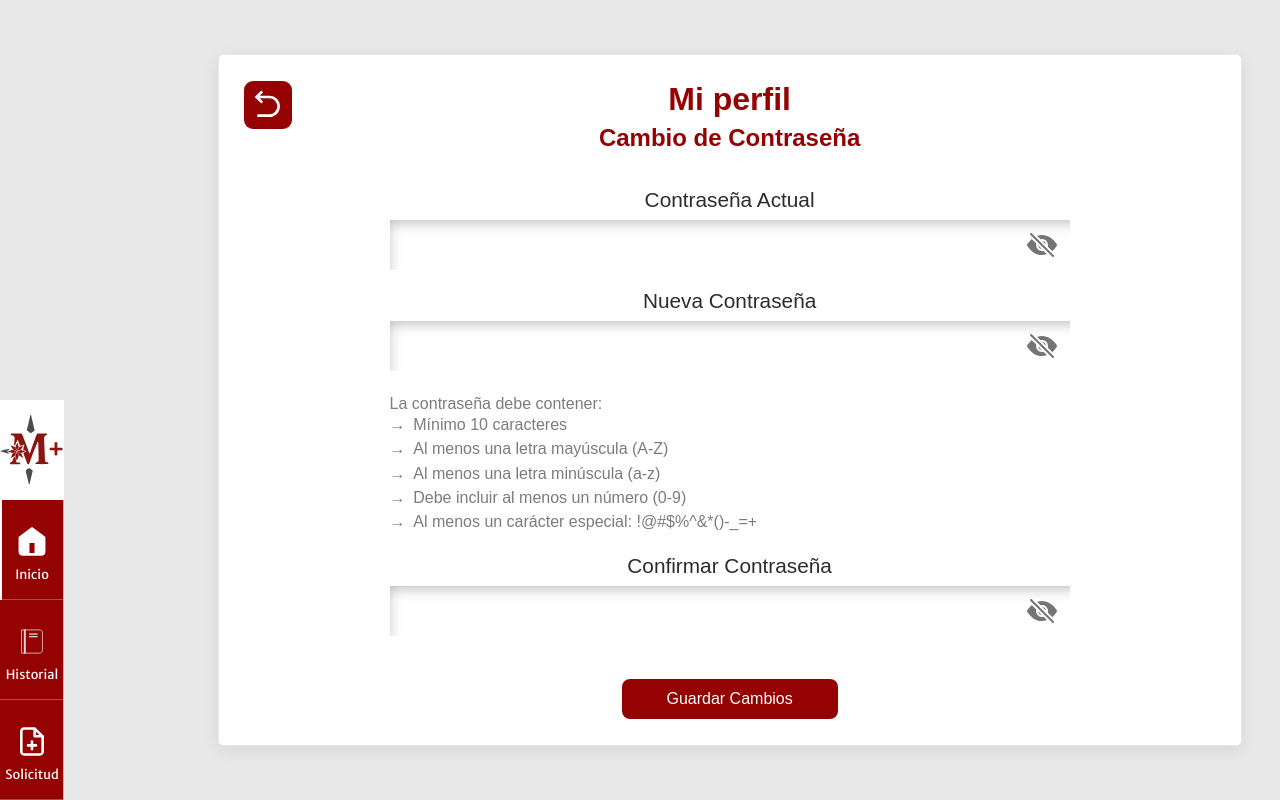
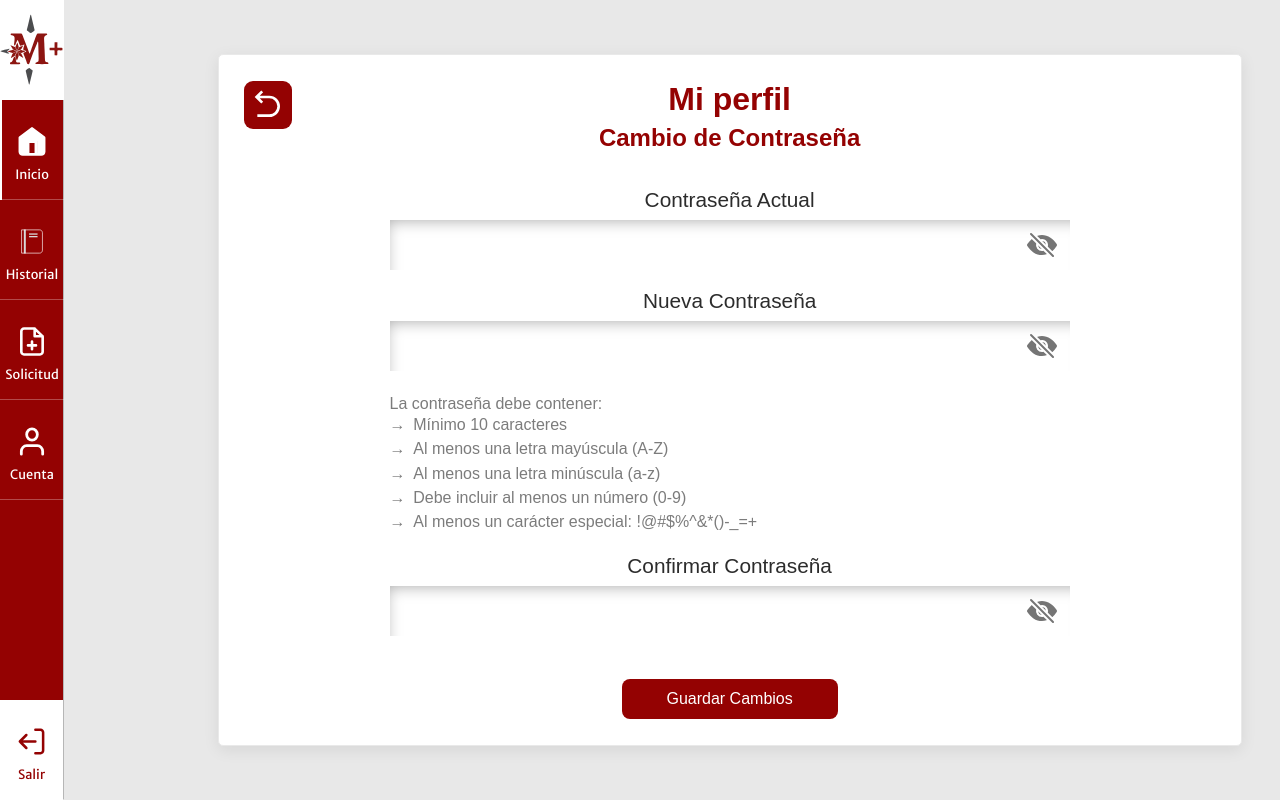
Before and after one commit to proyectoMaxCTPMN/mipp-plus, a Next.js app: page /mipp/account in a window 1280 px wide. Built offline with nearby package versions, Linux system fonts and the light colour scheme.

Commit message:
navbar fixed

```diff
--- a/src/app/mipp/components/nav/navbar.module.css
+++ b/src/app/mipp/components/nav/navbar.module.css
@@ -8,6 +8,7 @@
     background-color: #940202;
     position: fixed;
     left: 0;
+    top:0;
     z-index: 5;
     grid-template-areas:
     "logo"
@@ -125,6 +126,7 @@
     display: grid;
     height: 100dvh;
     width: 9dvw;
+    top: 0;
     background-color: #940202;
     position: fixed;
     z-index: 4;
```
